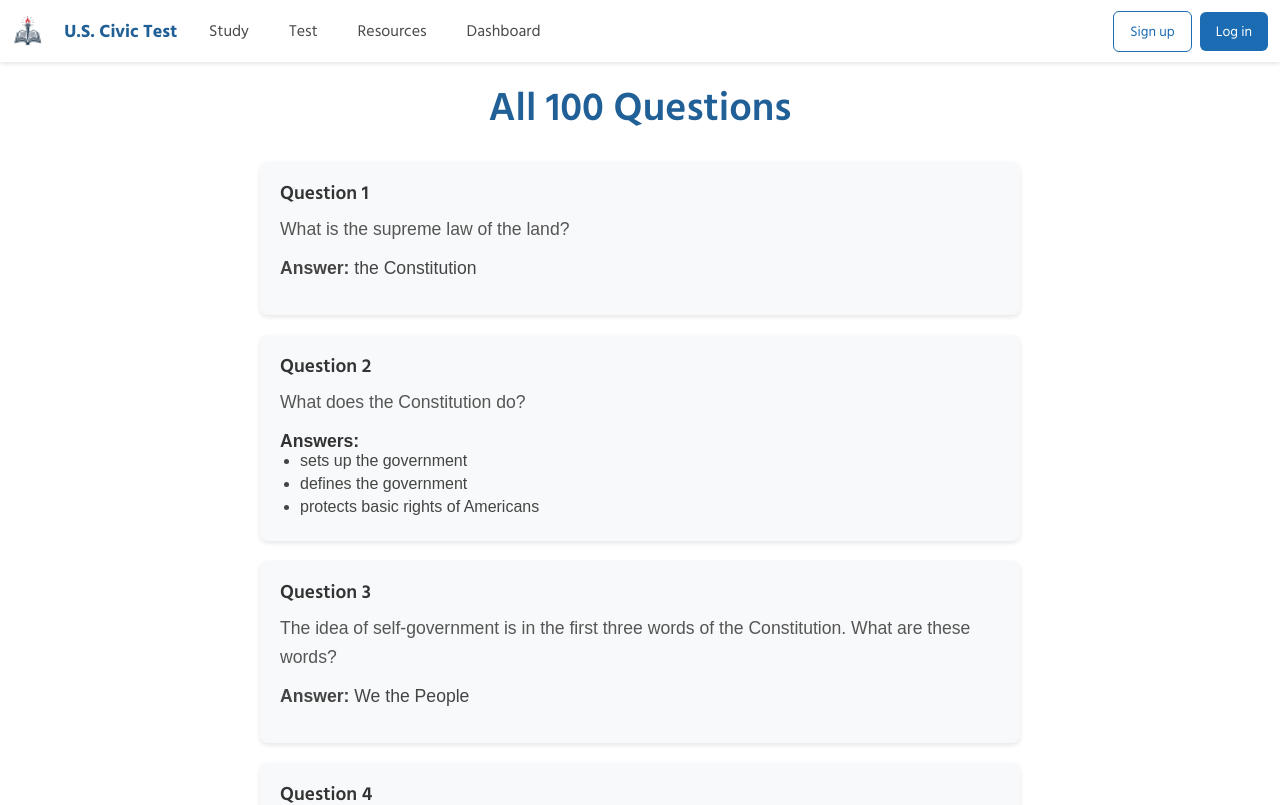
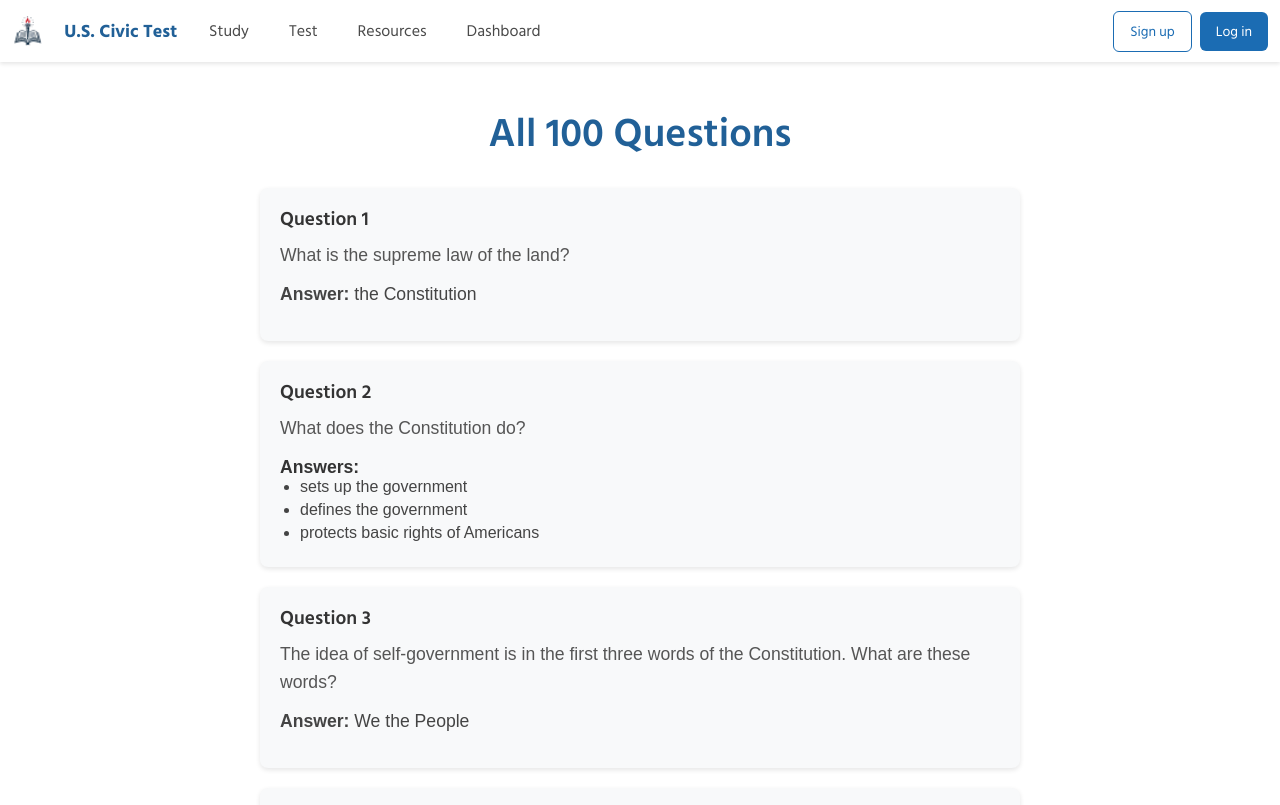
Before and after one commit to Rendon-04/USCT-App, a React (Vite) app in the folder Frontend/: page /study_for_the_test/all in a window 1280 px wide. Shown: the top 805 px of the page. Built offline with nearby package versions, Linux system fonts and the light colour scheme; a web font is replaced by a local one.

Commit message:
Styling changes

```diff
--- a/Frontend/src/components/AllQuestions.css
+++ b/Frontend/src/components/AllQuestions.css
@@ -7,6 +7,7 @@
     margin: 0 auto;
     padding: 20px;
     font-family: 'Arial', sans-serif;
+    margin-top: 2%;
 }
 
 /* Title of the page */
--- a/Frontend/src/components/StudyCategoryPage.css
+++ b/Frontend/src/components/StudyCategoryPage.css
@@ -6,6 +6,7 @@
     margin: 0 auto;
     padding: 20px;
     font-family: 'Arial', sans-serif;
+    margin-top: 2%;
 }
 
 .questions-title {
```
